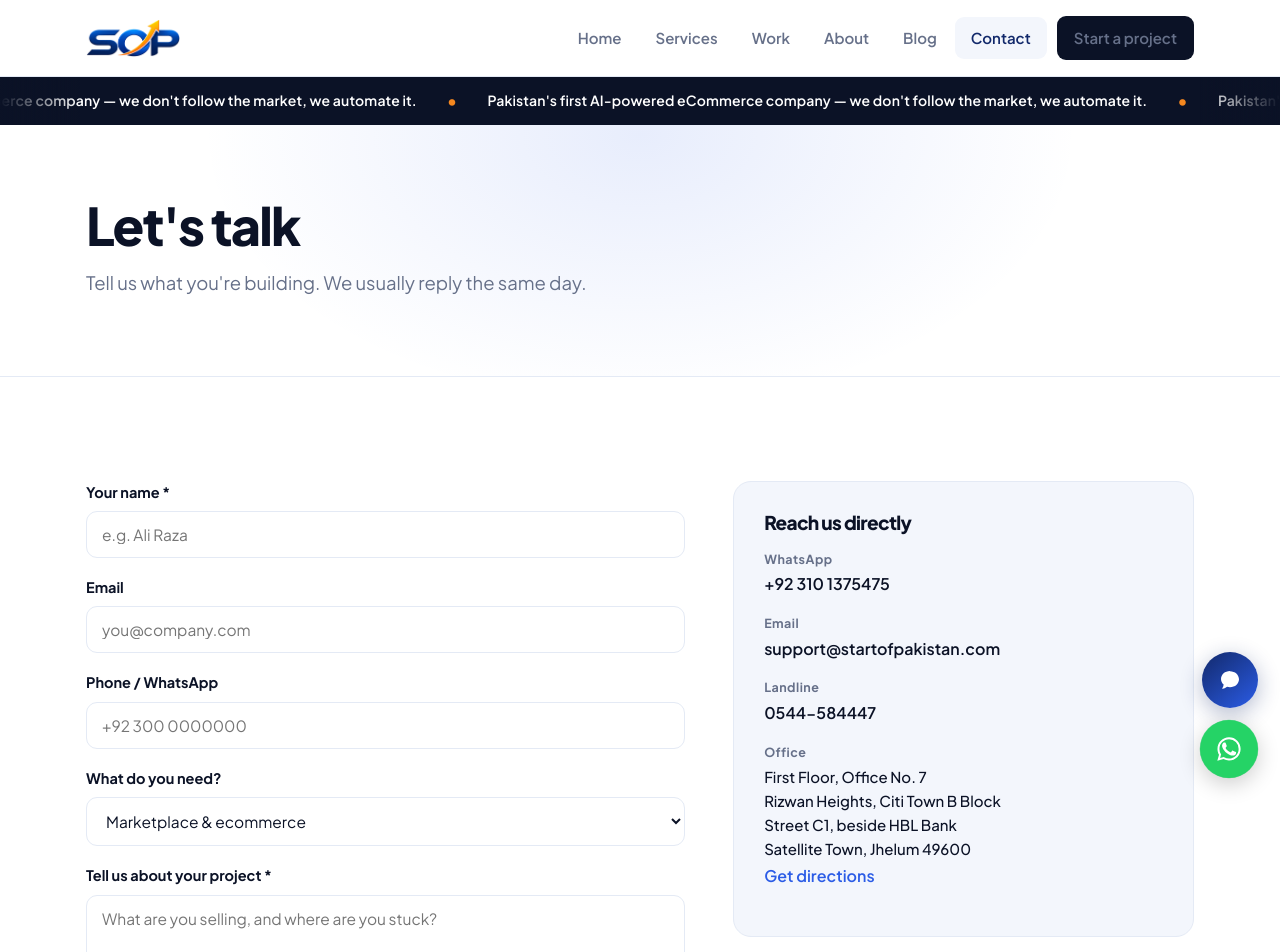
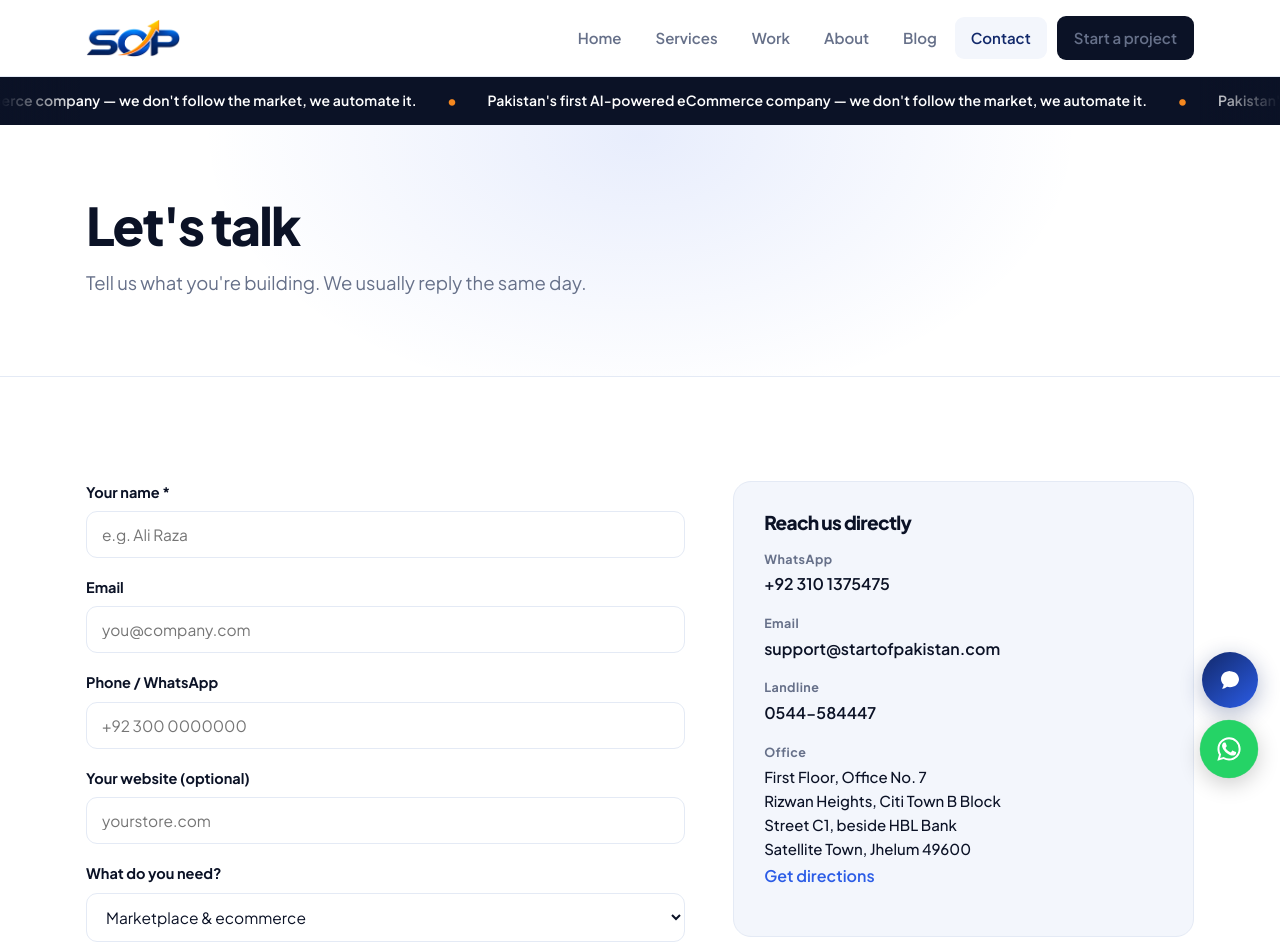
Before and after one commit to startofpakistan1-svg/sop-website, a Next.js app: page /contact in a window 1280 px wide. Shown: the top 952 px of the page. Built offline with nearby package versions, Linux system fonts and the light colour scheme.

Commit message:
Add free audit section and website field on contact form

```diff
--- a/src/app/contact/page.js
+++ b/src/app/contact/page.js
@@ -33,6 +33,7 @@ export default function Contact() {
     name: "",
     email: "",
     phone: "",
+    website: "",
     service: "Marketplace & ecommerce",
     message: "",
     company: "", // honeypot — real people leave this empty
@@ -70,6 +71,7 @@ export default function Contact() {
           name: form.name,
           email: form.email,
           phone: form.phone,
+          website: form.website,
           service: form.service,
           message: form.message,
           botcheck: form.company,
@@ -163,6 +165,16 @@ export default function Contact() {
                     value={form.phone}
                     onChange={set("phone")}
                     placeholder="+92 300 0000000"
+                  />
+                </div>
+
+                <div className="field">
+                  <label htmlFor="website">Your website (optional)</label>
+                  <input
+                    id="website"
+                    value={form.website}
+                    onChange={set("website")}
+                    placeholder="yourstore.com"
                   />
                 </div>
 
```
Also changed, not shown: src/app/page.js (+26 -0 lines).
